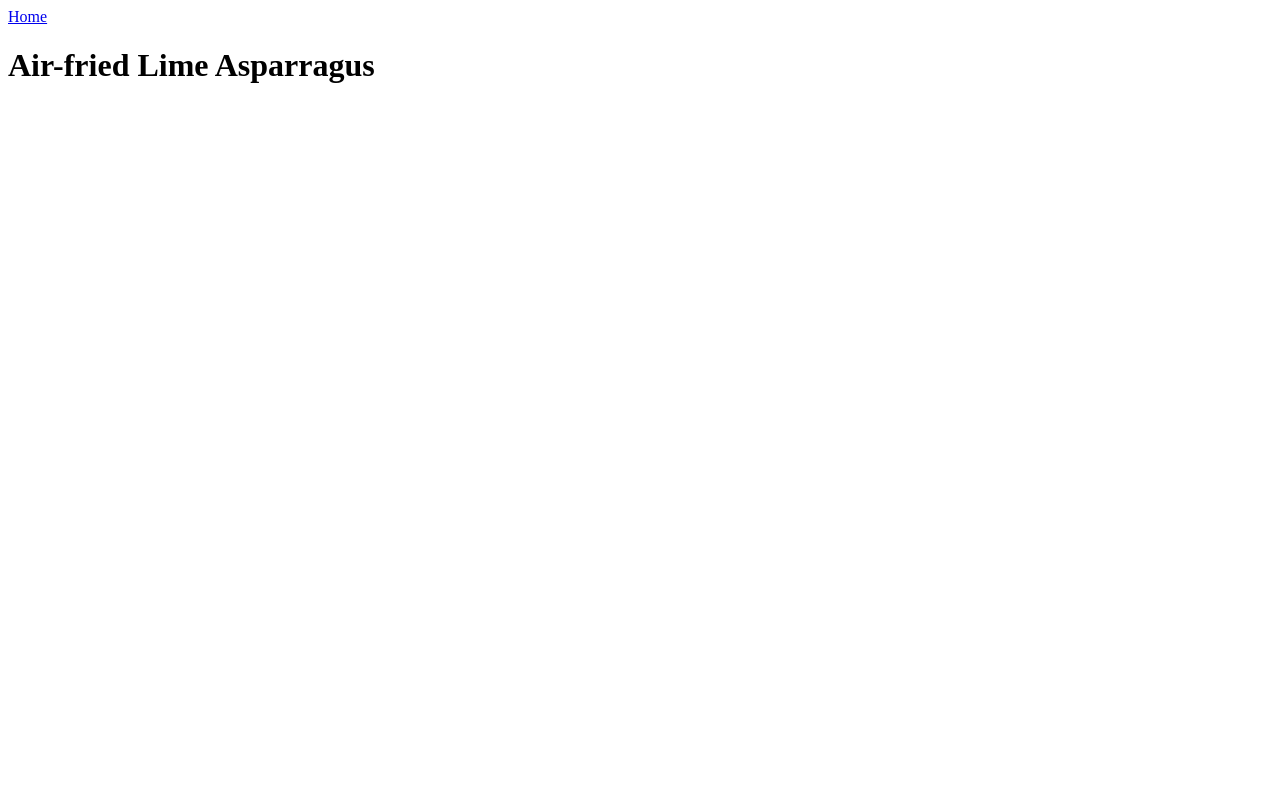
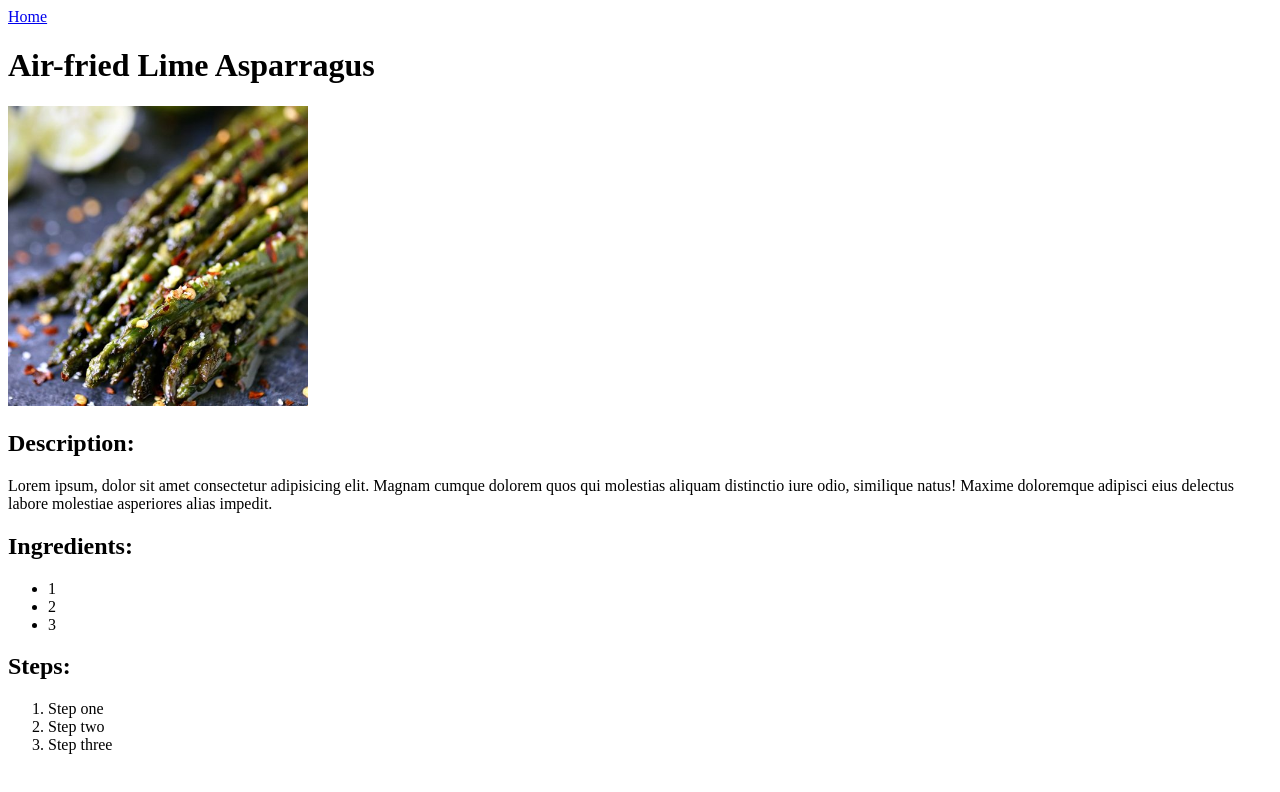
Before and after one commit to sserrano9/odin-recipes, a plain HTML site: page recipes/lime-asparragus.html in a window 1280 px wide. Drawn offline with Linux system fonts and the light colour scheme.

Commit message:
Add photos, descriptions and steps structure

```diff
--- a/recipes/lime-asparragus.html
+++ b/recipes/lime-asparragus.html
@@ -8,5 +8,29 @@
 <body>
     <a href="../index.html">Home</a>
     <h1>Air-fried Lime Asparragus</h1>
+    <img src="img/asparagus-recipe.jpg"
+    alt="lime-seasoned asparagus recipe picture"
+    width="300">
+
+    <h2>Description:</h2>
+     <p>
+        Lorem ipsum, dolor sit amet consectetur adipisicing elit. Magnam cumque dolorem quos qui molestias aliquam distinctio iure odio, similique natus! Maxime doloremque adipisci eius delectus labore molestiae asperiores alias impedit.
+
+    </p>
+
+     <h2>Ingredients:</h2>
+    <ul>
+        <li>1</li>
+        <li>2</li>
+        <li>3</li>
+    </ul>
+
+     <h2>Steps:</h2>
+    <ol>
+        <li>Step one</li>
+        <li>Step two</li>
+        <li>Step three</li>
+    </ol>
+
 </body>
 </html>
```
Also changed, not shown: recipes/fries.html (+22 -0 lines), recipes/octopus-a-la-gallega.html (+22 -0 lines).
